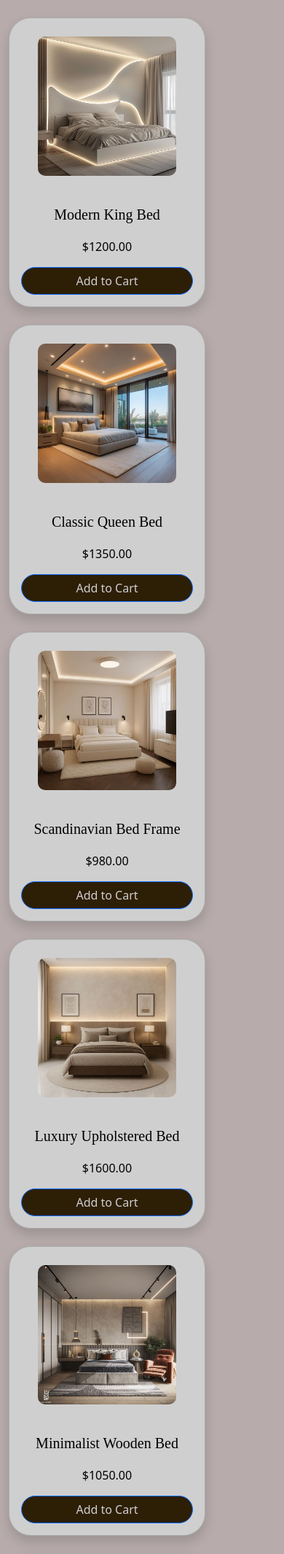
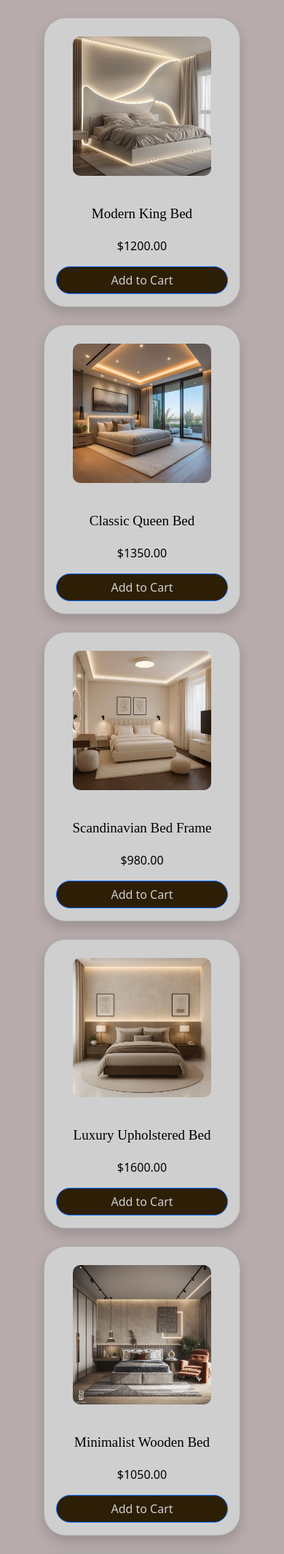
Before and after one commit to Shimaa-Nashat/Homora, a Flask app: page /bedroom in a window 390 px wide. Shown: the part 56-2186 px from the top of the page at 73% size. Run offline with Flask 3, Linux system fonts and the light colour scheme; data comes from the database, SQL or seed files in the repository; some libraries are stand-ins or nearby versions.

Commit message:
Adjust card styles for improved layout

```diff
--- a/static/style.css
+++ b/static/style.css
@@ -64,6 +64,7 @@ body {
 /* ===== Card Title ===== */
 .card-title {
     font-family: "Inria Serif", serif;
+    font-size: 19px;
     margin-bottom: 20px;
     color: #000;
 }
@@ -138,6 +139,7 @@ body {
     }
     .box {width: 80%;}
     .contact{width: 65%;}
+    .card{margin: auto;}
 }
 @media (max-width: 768px) {
     .row>.col-md-3 {
```
